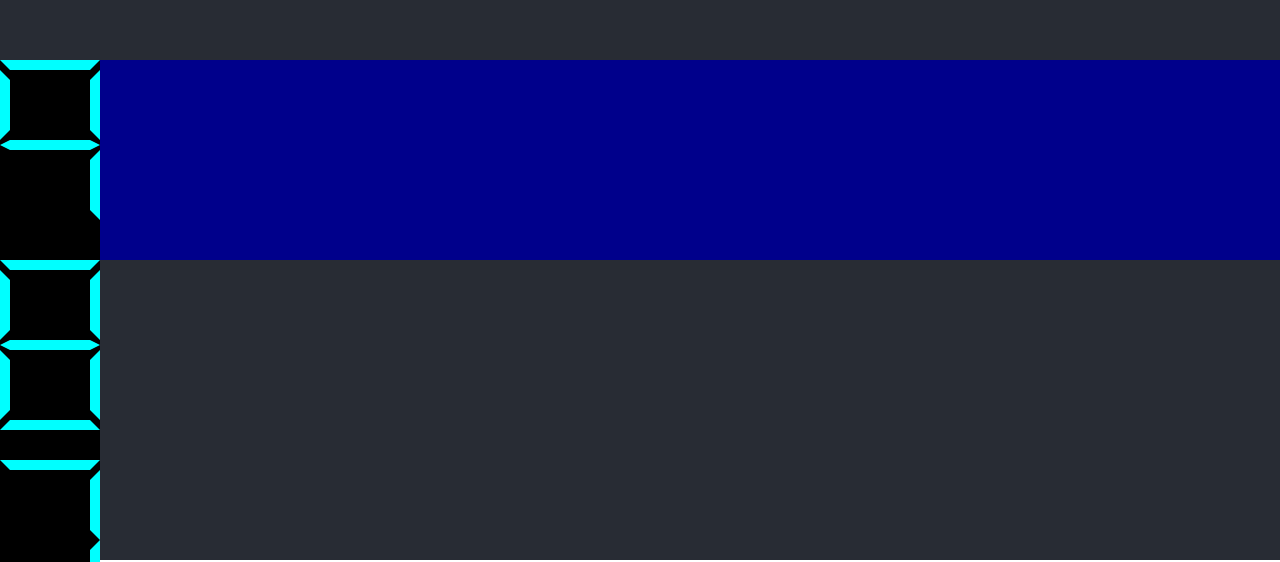
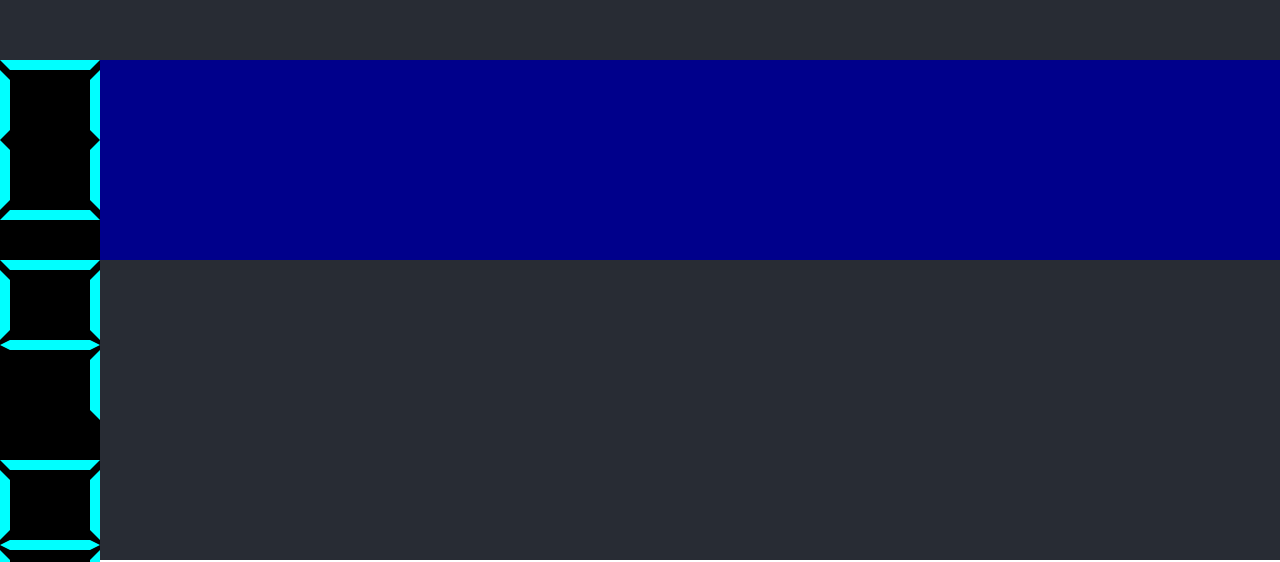
Before and after one commit to CJButton/Digital-Clock, a React (Create React App) app: page / in a window 1280 px wide. Shown: the part 240-802 px from the top of the page. Built offline with nearby package versions, Linux system fonts and the light colour scheme.

Commit message:
feat: zero

```diff
--- a/src/App.tsx
+++ b/src/App.tsx
@@ -66,6 +66,23 @@ const ClockIndex = () => {
         <div className="App">
             <header className="App-header">
                 <div className='digital-wrapper'>
+
+                <div className='digital-zero'>
+                    <div className='top-half'>
+                        <div className='top' />
+                        <div className='left-and-right'>
+                            <div className='left' />
+                            <div className='right' />
+                        </div>
+                    </div>
+                    <div className='bottom-half'>
+                        <div className='left-and-right'>
+                            <div className='left' />
+                            <div className='right' />
+                        </div>
+                            <div className='bottom' />
+                    </div>
+                </div>
 
                 <div className='digital-nine'>
                     <div className='top-half'>
--- a/src/styles/digital/numbers.scss
+++ b/src/styles/digital/numbers.scss
@@ -12,7 +12,8 @@
 .digital-six,
 .digital-seven,
 .digital-eight,
-.digital-nine {
+.digital-nine,
+.digital-zero {
     width: 100px;
     height: 200px;
     background-color: black;
@@ -223,7 +224,8 @@
 }
 
 .digital-eight,
-.digital-nine {
+.digital-nine,
+.digital-zero {
     .left-and-right {
         display: flex;
         .left {
@@ -308,3 +310,7 @@
         }
     }
 }
+
+.digital-zero {
+
+}
```
